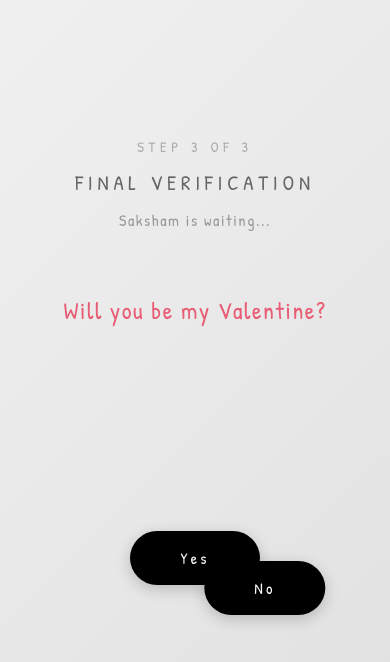
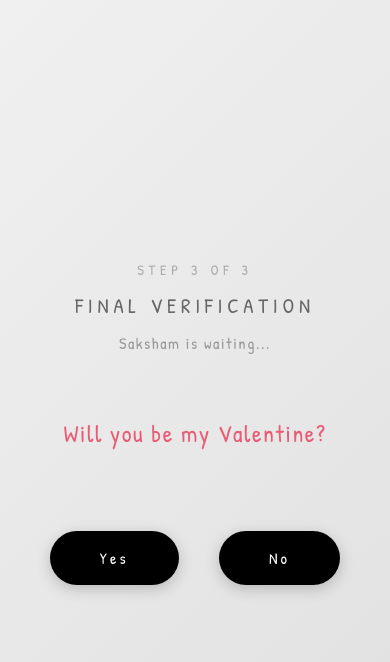
Before and after one commit to SakshamSaraogi/project, a React (Create React App) app: page /valentine in a window 390 px wide. Shown: the top 662 px of the page. Built offline with nearby package versions, Linux system fonts and the light colour scheme; a web font is replaced by a local one.

Commit message:
Valentine Page Changes

```diff
--- a/src/pages/ValentineQuestion.css
+++ b/src/pages/ValentineQuestion.css
@@ -49,12 +49,13 @@
 
 .buttons-container {
   position: relative;
-  min-height: 300px;
   display: flex;
   align-items: center;
   justify-content: center;
   gap: 40px;
+  margin-top: 40px;
 }
+
 
 .yes-button {
   position: relative;
@@ -97,15 +98,15 @@
 
 @keyframes poofEffect {
   0% {
-    transform: translate(-50%, -50%) scale(1);
+    transform: scale(1);
     opacity: 1;
   }
   50% {
-    transform: translate(-50%, -50%) scale(1.3);
+    transform: scale(1.3);
     opacity: 0.5;
   }
   100% {
-    transform: translate(-50%, -50%) scale(0);
+    transform: scale(0);
     opacity: 0;
   }
 }
@@ -126,6 +127,6 @@
   }
 
   .buttons-container {
-    gap: 20px;
+    flex-direction: row; /* enforce side-by-side */
   }
 }
--- a/src/pages/ValentineQuestion.jsx
+++ b/src/pages/ValentineQuestion.jsx
@@ -1,29 +1,36 @@
-import { useState, useEffect } from 'react';
+import { useState } from 'react';
 import { useNavigate } from 'react-router-dom';
 import './ValentineQuestion.css';
 
 const ValentineQuestion = () => {
-  const [noButtonPosition, setNoButtonPosition] = useState({ top: '60%', left: '70%' });
-  const [hoverCount, setHoverCount] = useState(0);
-  const [noButtonVisible, setNoButtonVisible] = useState(true);
-  const [showPoof, setShowPoof] = useState(false);
   const navigate = useNavigate();
 
+  const [moveCount, setMoveCount] = useState(0);
+  const [noStyle, setNoStyle] = useState({});
+  const [showPoof, setShowPoof] = useState(false);
+  const [showNo, setShowNo] = useState(true);
+
   const positions = [
-    { top: '60%', left: '70%' },
-    { top: '40%', left: '80%' },
-    { top: '75%', left: '25%' },
+    { top: '55%', left: '65%' },
+    { top: '40%', left: '20%' },
+    { top: '70%', left: '80%' },
   ];
 
-  const handleNoHover = () => {
-    if (hoverCount < 2) {
-      setHoverCount(prev => prev + 1);
-      setNoButtonPosition(positions[hoverCount + 1]);
+  const handleNoInteraction = () => {
+    if (moveCount < 2) {
+      const next = positions[moveCount + 1];
+      setMoveCount(prev => prev + 1);
+
+      setNoStyle({
+        position: 'absolute',
+        top: next.top,
+        left: next.left,
+        transform: 'translate(-50%, -50%)',
+      });
     } else {
-      // Final hover - poof effect
       setShowPoof(true);
       setTimeout(() => {
-        setNoButtonVisible(false);
+        setShowNo(false);
         setShowPoof(false);
       }, 500);
     }
@@ -47,16 +54,12 @@ const ValentineQuestion = () => {
             Yes
           </button>
 
-          {noButtonVisible && (
+          {showNo && (
             <button
               className={`no-button ${showPoof ? 'poof' : ''}`}
-              style={{
-                position: 'absolute',
-                top: noButtonPosition.top,
-                left: noButtonPosition.left,
-                transform: 'translate(-50%, -50%)'
-              }}
-              onMouseEnter={handleNoHover}
+              style={noStyle}
+              onClick={handleNoInteraction}     // 📱 mobile
+              onMouseEnter={handleNoInteraction} // 🖥 desktop
             >
               No
             </button>
```
